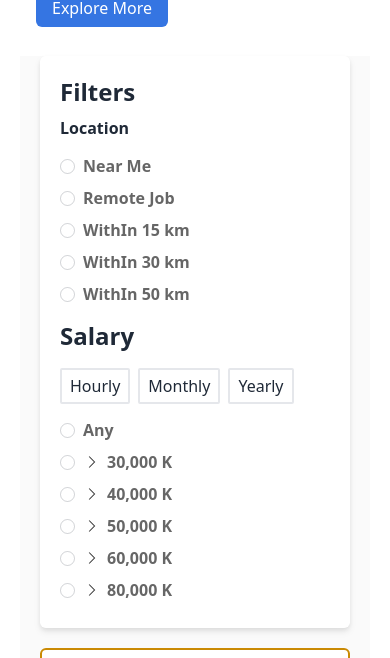
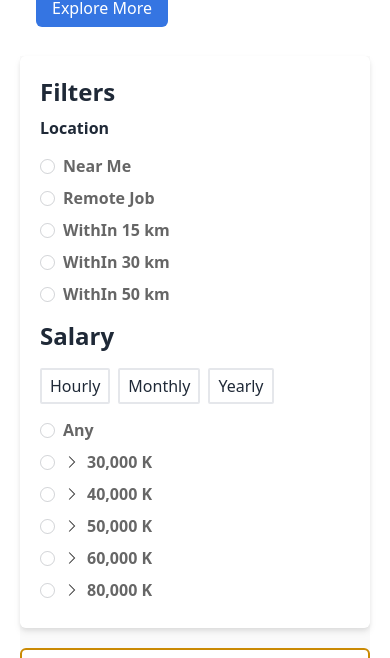
Before and after one commit to alif0013/job-portal, a React (Vite) app: page / in a window 390 px wide. Shown: the part 618-1276 px from the top of the page. Built offline with nearby package versions, Linux system fonts and the light colour scheme.

Commit message:
some design change

```diff
--- a/src/Components/LeftSideFilter.jsx
+++ b/src/Components/LeftSideFilter.jsx
@@ -6,6 +6,7 @@ const LeftSideFilter = () => {
         <div>
 
             {/* Location part */}
+            <div>
                 <h1 className='text-2xl pb-2 font-semibold'>Filters</h1>
                 <p className='font-semibold  mb-3'>Location</p>
 
@@ -29,8 +30,10 @@ const LeftSideFilter = () => {
                     <span className='pt-1'><input type="radio" name="radio-1" className="radio h-[15px] w-[15px]" /></span>
                     <p className='text-black/60 font-semibold '>WithIn 50 km</p>
                 </div>
+            </div>
 
             {/* Salary Part */}
+            <div>
                 <h1 className='text-2xl pb-2 mt-2 font-semibold'>Salary</h1>
 
                 <div className='flex gap-2 mt-2 mb-3'>
@@ -74,6 +77,9 @@ const LeftSideFilter = () => {
                     <p className='text-black/60 font-semibold'> 80,000 K</p>
                 </div>
             </div>
+
+
+        </div>
     );
 };
 
--- a/src/Pages/Home/Home.jsx
+++ b/src/Pages/Home/Home.jsx
@@ -25,14 +25,14 @@ const Home = () => {
             {/* job post card section */}
 
             <div className='bg-[#FAFAFA]'>
-                <div className='grid grid-cols-1 px-5 md:p-10  md:grid-cols-12 md:max-w-[1200px] md:mx-auto gap-5'>
-                    <div className='bg-white rounded-md md:col-span-3 p-5 drop-shadow-md'>
+                <div className='grid grid-cols-1 md:grid-cols-1 md:p-10  lg:grid-cols-12 lg:max-w-[1200px] md:mx-auto gap-5'>
+                    <div className='bg-white rounded-md lg:col-span-3 p-5 drop-shadow-md'>
                         <LeftSideFilter></LeftSideFilter>
                     </div>
-                    <div className='bg-white rounded-md md:col-span-6 p-5  border-2 border-yellow-600'>
+                    <div className='bg-white rounded-md lg:col-span-6 p-5  border-2 border-yellow-600'>
                         <MiddleSideCard></MiddleSideCard>
                     </div>
-                    <div className='bg-white rounded-md md:col-span-3 p-5 border-2 border-green-400'>
+                    <div className='bg-white rounded-md lg:col-span-3 p-5 border-2 border-green-400'>
                         <RightSideNotify></RightSideNotify>
                     </div>
 
```
Lines whose indentation alone changed are shown as unchanged.
